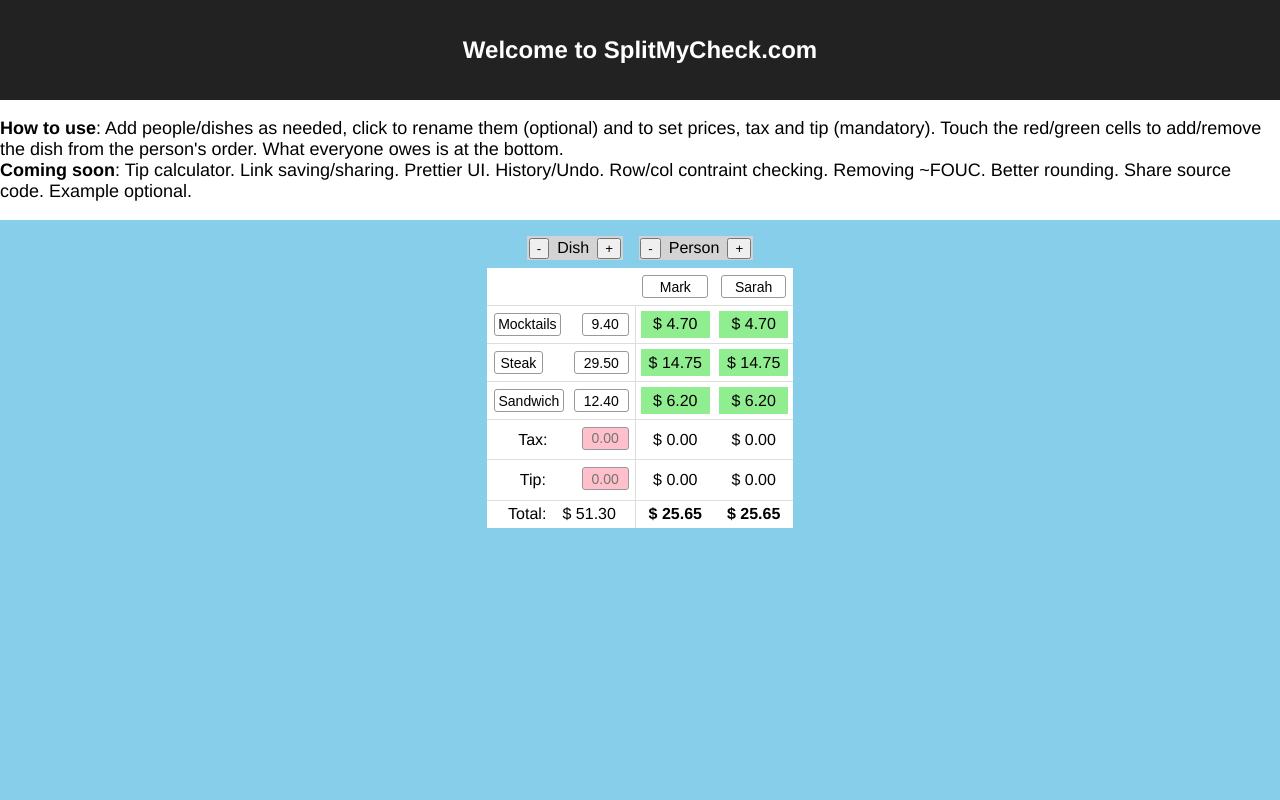
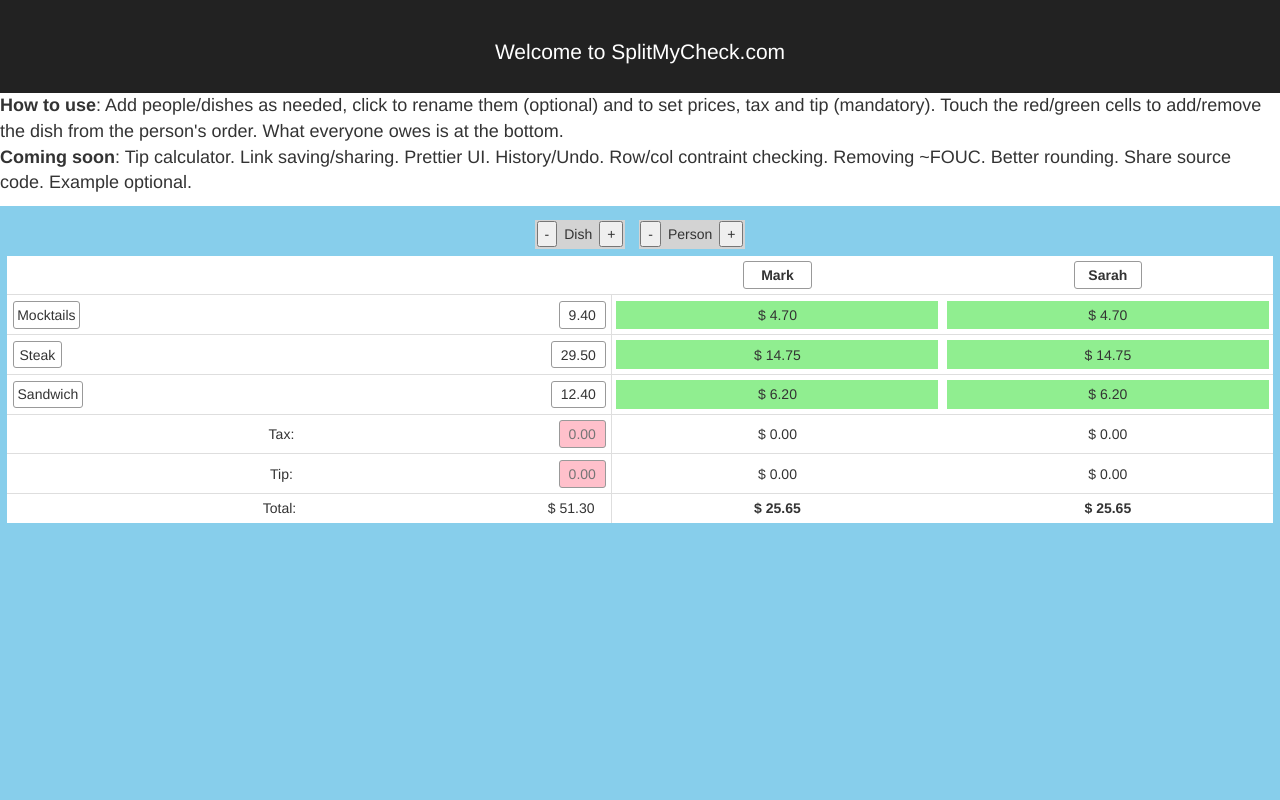
Before and after one commit to mritterhoff/splitmycheck, a React (Create React App) app: page / in a window 1280 px wide. Shown: the top 800 px of the page. Built offline with nearby package versions, Linux system fonts and the light colour scheme.

Commit message:
added bootstrap, improved input style and UX

```diff
--- a/package.json
+++ b/package.json
@@ -3,10 +3,12 @@
   "version": "0.1.0",
   "private": true,
   "dependencies": {
+    "bootstrap": "3",
     "react": "^16.2.0",
+    "react-bootstrap": "^0.32.0",
     "react-dom": "^16.2.0",
-    "react-scripts": "1.1.0",
-    "react-input-autosize": "2.2.1"
+    "react-input-autosize": "2.2.1",
+    "react-scripts": "1.1.0"
   },
   "scripts": {
     "start": "react-scripts start",
--- a/src/components/Input.js
+++ b/src/components/Input.js
@@ -8,7 +8,6 @@
   border: '1px solid #999',
   borderRadius: 3,
   padding: '.2em 0em',
-  fontSize: 14,
   textAlign: 'center'
 };
 
@@ -27,7 +26,6 @@
     let newValue = event.target.value;
     this.setState({value: newValue});
   }
-
 
   onFocus(event) {
     // don't show the placeholder when user is inputting numbers
@@ -68,7 +66,8 @@
     };
   }
 
-  updateInputValue(event) {
+
+  onChange(event) {
     this.updateState(event.target.value);
   }
 
@@ -80,12 +79,11 @@
   }
 
   onBlur(event) {
-    // only set the state if it's not 0 or ''
-    if (this.state.value) {
-      let newValue = Number(this.state.value);
-      this.updateState(newValue.toFixed(2));
-      this.props.onBlurCB(newValue);
-    }
+    let newValue = Number(this.state.value || 0);
+    this.props.onBlurCB(newValue);
+
+    // if the value is going to be 0, set it to '' instead, which will show the placeholder
+    this.updateState(newValue ? newValue.toFixed(2) : '');
 
     this.setState((prevState) => ({
       focused: false
@@ -95,7 +93,9 @@
   }
 
   updateState(newValue) {
-    this.setState({value: newValue});
+    this.setState((prevState) => ({
+      value: newValue
+    }));
   }
 
   render() {
@@ -115,7 +115,7 @@
         placeholderIsMinWidth
         style={divStyle}
         inputStyle={inputStyle}
-        onChange={this.updateInputValue.bind(this)}
+        onChange={this.onChange.bind(this)}
         onBlur={this.onBlur.bind(this)}
         onFocus={this.onFocus.bind(this)}
         onKeyDown={getKeydownCB(() => (this.inputRef))}
--- a/src/components/Splitter.js
+++ b/src/components/Splitter.js
@@ -81,13 +81,18 @@
     return this.state.dishes.map((dish) => (dish.price)).reduce(summer, 0);
   }
 
+  // get the proportion of the order that Person (indexed by pInd) is responsible for
+  // if the orderTotal is 0, will return 0 instead of NaN (dev by 0) (better to show user 0 than NaN)
   personOrderProportion(pInd) {
-    return this.orderTotalForPerson(pInd) / this.orderTotal();
+    let orderTotal = this.orderTotal();
+    if (orderTotal === 0) {
+      return 0;
+    }
+
+    return this.orderTotalForPerson(pInd) / orderTotal;
   }
 
   addPerson(name) {
-    console.log('adding person...');
-
     this.setState((prevState) => {
       let newOrders = clone2D(prevState.orders);
 
@@ -104,7 +109,6 @@
 
   removeLastPerson() {
     if (this.state.people.length === 2) { return; }
-    console.log('removing person...');
     this.setState((prevState) => ({
       people: prevState.people.slice(0, prevState.people.length - 1)
     }));
@@ -112,7 +116,6 @@
 
   addDish(dish) {
     dish = dish || new Dish('', 0);
-    console.log('adding dish...');
     this.setState((prevState) => {
       // let newOrders = clone2D(prevState.orders)
       //   .concat(Array(peopleCount).fill(true));
@@ -131,7 +134,6 @@
 
   removeLastDish() {
     if (this.state.dishes.length === 1) { return; }
-    console.log('removing dish...');
     this.setState((prevState) => ({
       dishes: prevState.dishes.slice(0, prevState.dishes.length - 1)
     }));
@@ -218,7 +220,6 @@
       },
       this));
 
-    // put each row element in a TD, then put all of those in a TR
     return (
       <TR>
         {rowEls.map((el, el_i) => <TD key={el_i}>{el}</TD>)}
@@ -237,14 +238,13 @@
           initalValue = {0}
           onBlurCB = {updaterFunc} />
       </div>
-      ];
+    ];
     rowEls = rowEls.concat(this.state.people.map((person, pInd) => (
       <span>
         {priceAsString(this.personOrderProportion(pInd) * getterFunc())}
       </span>
     ), this));
 
-    // put each row element in a TD, then put all of those in a TR
     return (
       <TR>
         {rowEls.map((el, el_i) => <TD key={el_i}>{el}</TD>)}
@@ -312,7 +312,6 @@
         />
       )));
 
-      // put each row element in a TD, then put all of those in a TR
       return (
         <TR key={dInd}>
           {rowEls.map((el, el_i) => <TD key={el_i}>{el}</TD>)}
@@ -362,6 +361,7 @@
   return a.map(o => [...o]);
 }
 
+// display num as '$ num.##' (nbsp after $)
 function priceAsString(num) {
   return '$\u00A0' + num.toFixed(2);
 }
--- a/src/css/Input.css
+++ b/src/css/Input.css
@@ -11,3 +11,7 @@
   -webkit-appearance: none;
   margin: 0;
 }
+
+input {
+  font: inherit;
+}
--- a/src/index.js
+++ b/src/index.js
@@ -4,5 +4,8 @@
 import App from './components/App.js';
 import registerServiceWorker from './registerServiceWorker';
 
+import 'bootstrap/dist/css/bootstrap.css';
+import 'bootstrap/dist/css/bootstrap-theme.css';
+
 ReactDOM.render(<App />, document.getElementById('root'));
 registerServiceWorker();
```
Also changed, not shown: 1 other file (tests, documents, lock files or other folders).
